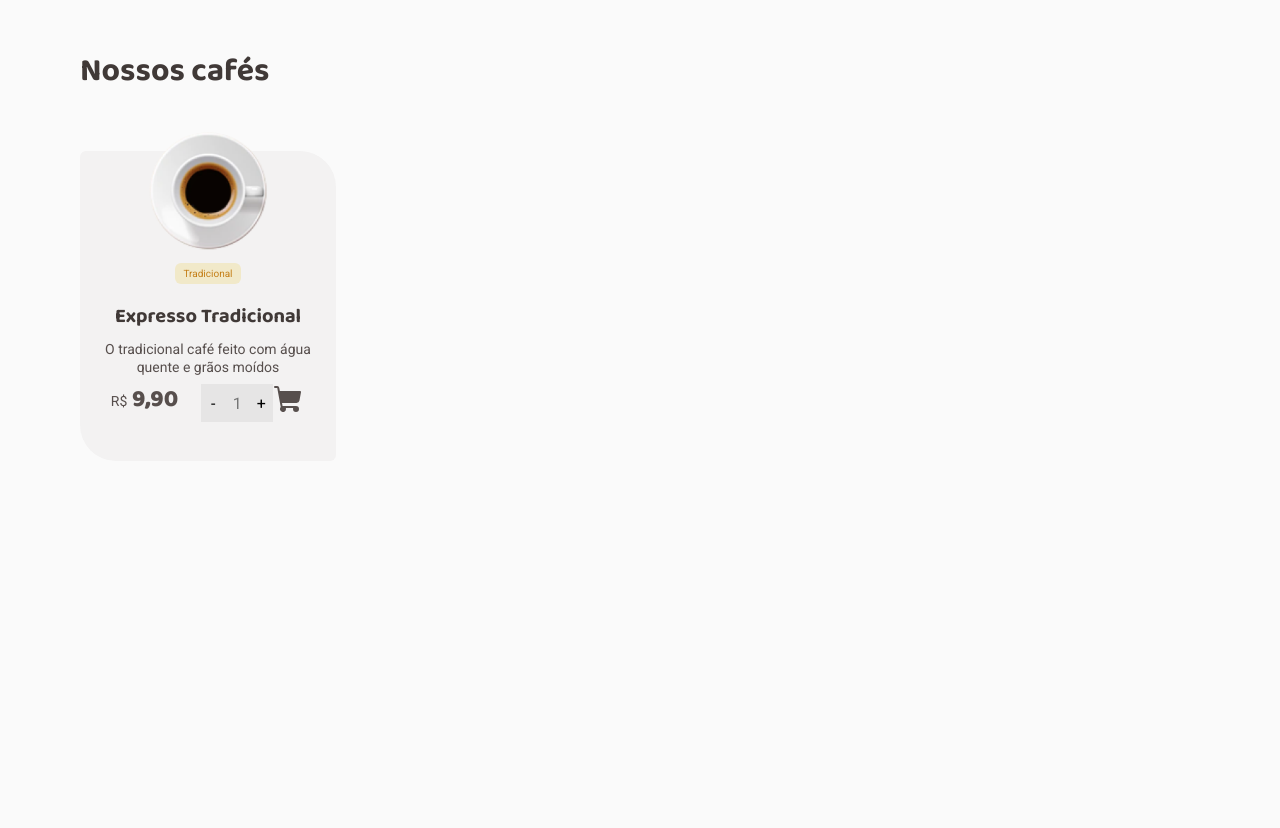
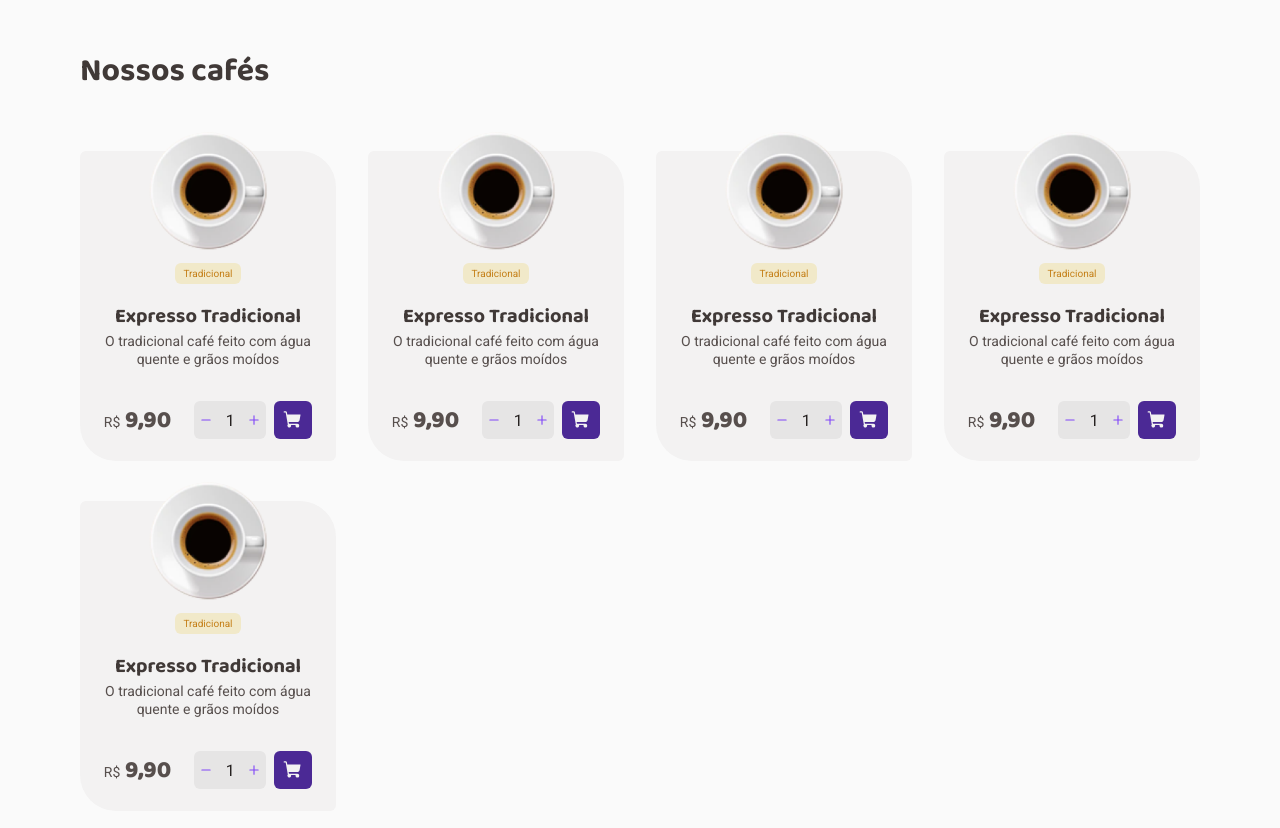
Before and after one commit to kleberfreire/coffee-delivery, a React (Vite) app: page / in a window 1280 px wide. Shown: the part 620-1448 px from the top of the page. Before the commit the page ends 1189 px from the top, so only its background shows below. Built offline with nearby package versions, Linux system fonts and the light colour scheme.

Commit message:
layout coffee item pronta

```diff
--- a/src/pages/Home/CooffeItem/index.tsx
+++ b/src/pages/Home/CooffeItem/index.tsx
@@ -1,4 +1,4 @@
-import { ShoppingCart } from 'phosphor-react'
+import { Minus, Plus, ShoppingCart } from 'phosphor-react'
 import {
   ActionsContainer,
   AmountCoffee,
@@ -26,11 +26,17 @@ export function CoffeeItem() {
           <span>R$</span> 9,90
         </AmountCoffee>
         <QtdContainer>
-          <button>-</button>
-          <input type="number" placeholder="1" max="99" min="1" />
-          <button>+</button>
+          <button>
+            <Minus size={12} weight="bold" />
+          </button>
+          <input type="number" placeholder="1" max="99" min="1" maxLength={2} />
+          <button>
+            <Plus size={12} weight="bold" />
+          </button>
         </QtdContainer>
-        <ShoppingCart size={32} weight="fill" />
+        <button>
+          <ShoppingCart size={32} weight="fill" />
+        </button>
       </ActionsContainer>
     </WrapperContainer>
   )
--- a/src/pages/Home/CooffeItem/style.ts
+++ b/src/pages/Home/CooffeItem/style.ts
@@ -8,6 +8,7 @@ export const WrapperContainer = styled.div`
   display: flex;
   align-items: center;
   flex-direction: column;
+
   & > img {
     margin-top: -1.25rem;
     width: 7.5rem;
@@ -22,7 +23,7 @@ export const WrapperContainer = styled.div`
 
   p {
     text-align: center;
-    margin: 0.5rem 1.25rem;
+    margin: 0 1.25rem;
     font-size: ${(props) => props.theme['text-regular-s']};
     line-height: 130%;
   }
@@ -43,6 +44,27 @@ export const Tag = styled.span`
 
 export const ActionsContainer = styled.div`
   display: flex;
+  align-items: center;
+  margin-top: 2.0625rem;
+  margin-bottom: 1.25rem;
+
+  & > button {
+    width: 2.375rem;
+    height: 2.375rem;
+    padding: 0;
+    background: ${(props) => props.theme['purple-dark']};
+    border: 1px solid transparent;
+    border-radius: 6px;
+    overflow: hidden;
+
+    svg {
+      width: 100%;
+      height: 100%;
+      padding: 0.5rem;
+      color: ${(props) => props.theme['base-card']};
+      background: ${(props) => props.theme['purple-dark']};
+    }
+  }
 `
 
 export const AmountCoffee = styled.span`
@@ -66,14 +88,17 @@ export const QtdContainer = styled.div`
   display: flex;
   align-items: center;
   justify-content: space-around;
+  border-radius: 6px;
+
+  margin-right: 0.5rem;
 
   button {
     background: none;
     border: none;
-    width: 1.3rem;
+    width: 1.4rem;
     height: 100%;
     cursor: pointer;
-    /* outline: 0; */
+    color: ${(props) => props.theme.purple};
   }
 
   & > input[type='number'] {
@@ -83,11 +108,18 @@ export const QtdContainer = styled.div`
     border: none;
     background: transparent;
     text-align: center;
+    color: ${(props) => props.theme['base-title']};
+    font-size: ${(props) => props.theme['text-regular-m']};
   }
 
-  & > input[type='number']:focus {
+  & > input[type='number']::placeholder {
+    color: ${(props) => props.theme['base-title']};
+    font-size: ${(props) => props.theme['text-regular-m']};
+  }
+
+  /* & > input[type='number']:focus {
     background: #fff;
-  }
+  } */
 
   & > input[type='number']::-webkit-outer-spin-button,
   input[type='number']::-webkit-inner-spin-button {
--- a/src/pages/Home/index.tsx
+++ b/src/pages/Home/index.tsx
@@ -1,6 +1,6 @@
 import { Main } from '../../components/Main'
 import { CoffeeItem } from './CooffeItem'
-import { CoffeesWrapperContainer } from './styles'
+import { CoffeesContainer, CoffeesWrapperContainer } from './styles'
 
 export function Home() {
   return (
@@ -8,7 +8,13 @@ export function Home() {
       <Main />
       <CoffeesWrapperContainer>
         <h2>Nossos cafés</h2>
-        <CoffeeItem />
+        <CoffeesContainer>
+          <CoffeeItem />
+          <CoffeeItem />
+          <CoffeeItem />
+          <CoffeeItem />
+          <CoffeeItem />
+        </CoffeesContainer>
       </CoffeesWrapperContainer>
     </>
   )
--- a/src/pages/Home/styles.ts
+++ b/src/pages/Home/styles.ts
@@ -11,3 +11,13 @@ export const CoffeesWrapperContainer = styled.section`
     margin-bottom: 3.375rem;
   }
 `
+
+export const CoffeesContainer = styled.div`
+  max-width: 70rem;
+  width: 100%;
+  margin: 0 auto;
+
+  display: flex;
+  gap: 2.5rem 2rem;
+  flex-wrap: wrap;
+`
```
